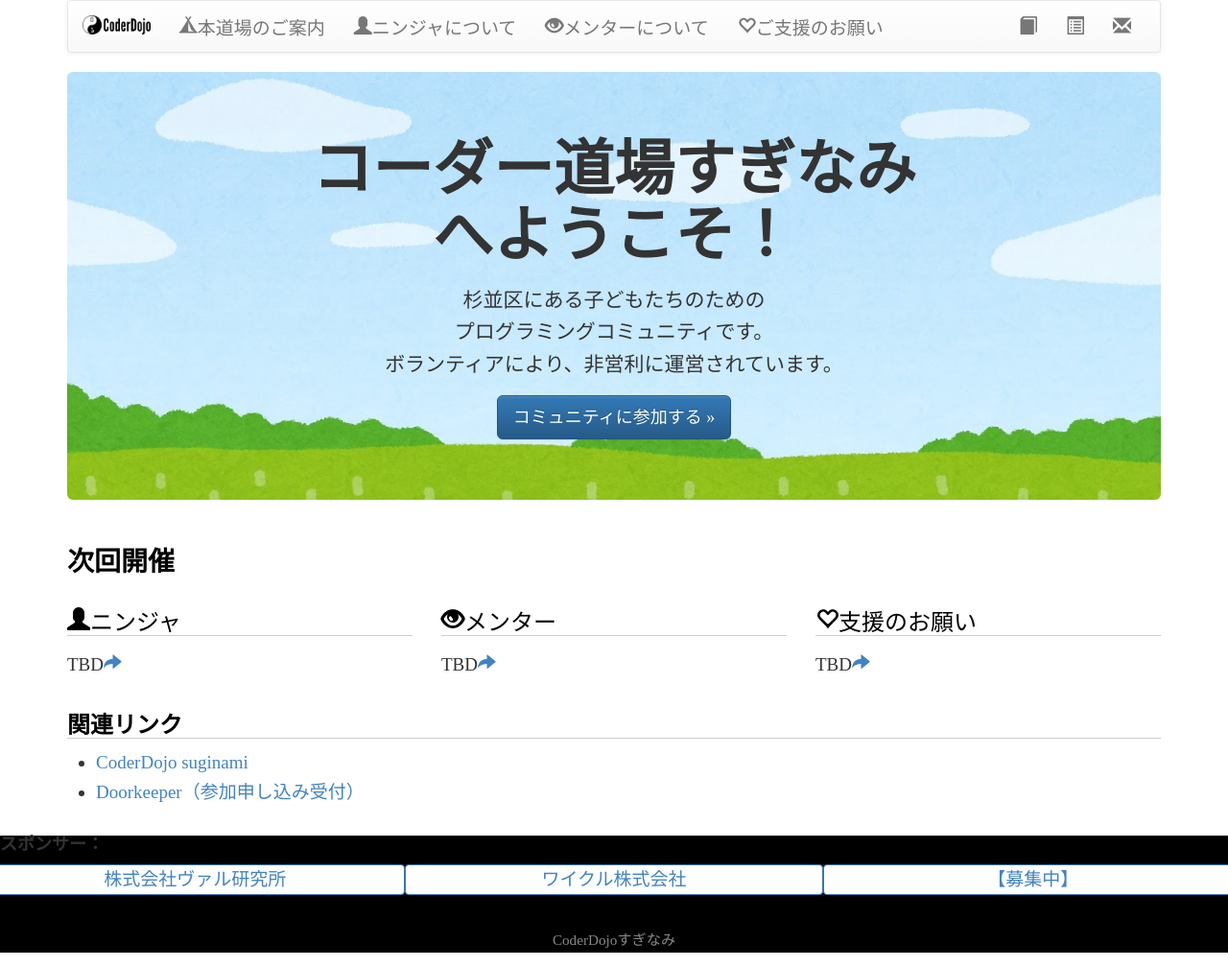
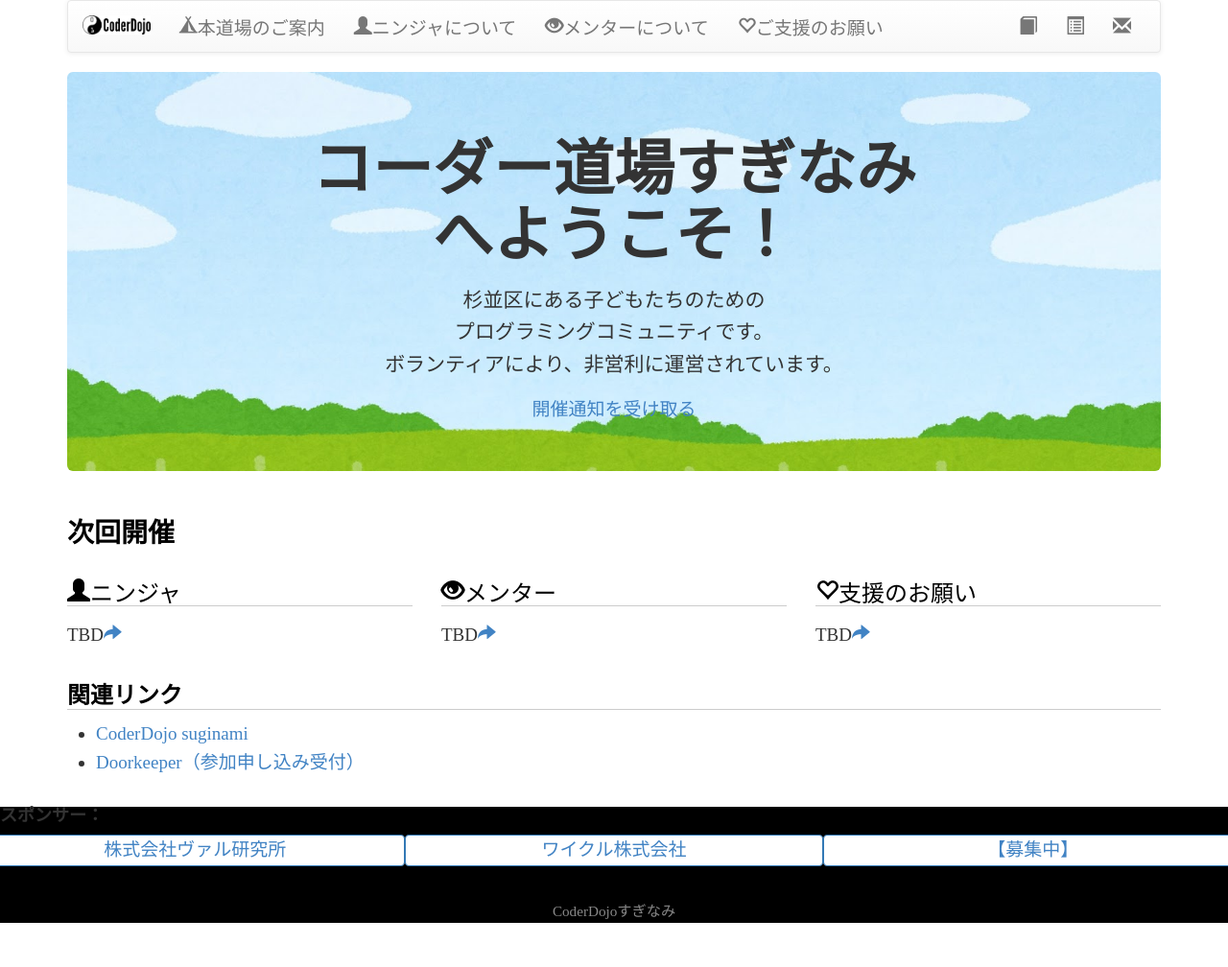
Before and after one commit to coderdojo-suginami/coderdojo-suginami.github.io, a Jekyll site: the page built from index.md, in a window 1280 px wide. Shown: the whole page at 96% size. Built offline with Jekyll 4.4.1, drawn with Linux system fonts in a browser that asks for light colours; a script that is not in the unit is left out; after the commit the page ends 977 px from its top, so only the background shows below that.

Commit message:
Add form

```diff
--- a/_includes/event_list.html
+++ b/_includes/event_list.html
@@ -4,11 +4,12 @@
 // test: var url = "/training/events.json";
 var url = "https://api.doorkeeper.jp/groups/coderdojo-suginami/events.json?callback=?";
 $.getJSON(url, function(data) {
-    if (data.length == 0) {
+    if (data.length == 0 || data[0].event.title == "開催通知を受け取る") {
 	$("#event_list").append("<li>予定はありません</li>");
 	return;
     }
     $.each(data, function(idx, ev) {
+	if (ev.event.title == "開催通知を受け取る") {next;}
 	// title, public_url, address, starts_at, venue_name
 	var start = new Date(ev.event.starts_at);
 	// var ends = new Date(ev.event.ends_at);
--- a/index.md
+++ b/index.md
@@ -16,7 +16,7 @@ layout: default
   杉並区にある子どもたちのための <br />
   プログラミングコミュニティです。<br />
   ボランティアにより、非営利に運営されています。</p>
-  <p><a class="btn btn-primary btn-lg" href="https://coderdojo-suginami.doorkeeper.jp/member/new" role="button">コミュニティに参加する &raquo;</a></p>
+  <a class="doorkeeper-registration-widget" href="https://coderdojo-suginami.doorkeeper.jp/events/52036">開催通知を受け取る</a><script src="https://widgets.doorkeeper.jp/w/widget.js"></script>
 </div>
 
 
```
